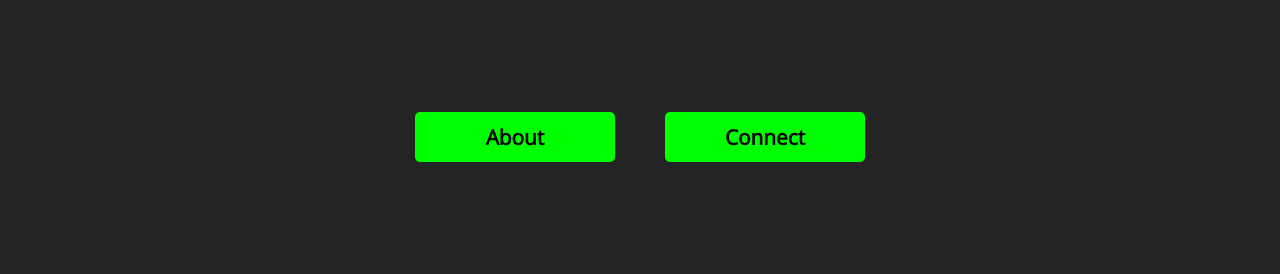
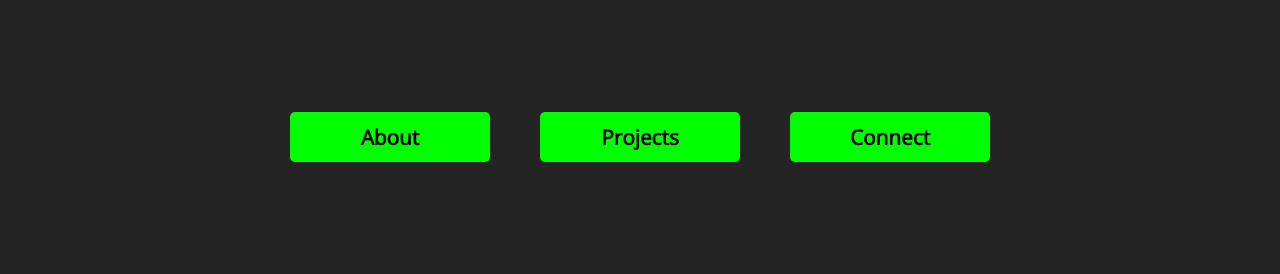
Before and after one commit to mallen13/portfolio, a website: page front-end/index.html in a window 1280 px wide. Shown: the part 523-797 px from the top of the page. Drawn offline with nearby package versions, Linux system fonts and the light colour scheme.

Commit message:
added link to portfolio section

```diff
--- a/front-end/index.html
+++ b/front-end/index.html
@@ -51,6 +51,7 @@
 
     <div class='flexRow'>
         <a class='linkBtn' href='#about' >About</a>
+        <a class='linkBtn' href='#projects'>Projects</a>
         <a class='linkBtn' href='#contact'>Connect</a>
     </div>
 </section>
```
